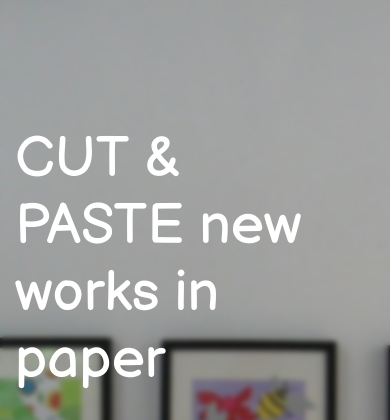
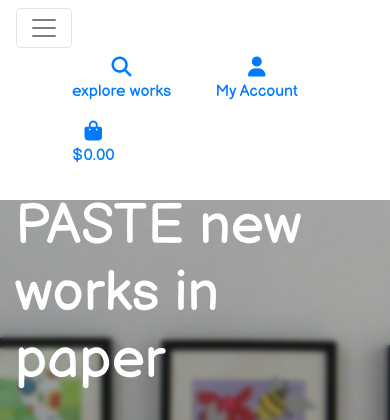
Before and after one commit to antfromano/milestone-project-4, a Django app: page / in a window 390 px wide. Shown: the top 420 px of the page. Run offline with Django 3.2, Linux system fonts and the light colour scheme; some libraries are stand-ins or nearby versions.

Commit message:
added mobile and main navbar

```diff
--- a/milestone_project_4/settings.py
+++ b/milestone_project_4/settings.py
@@ -142,7 +142,6 @@ USE_L10N = True
 
 USE_TZ = True
 
-
 # Static files (CSS, JavaScript, Images)
 # https://docs.djangoproject.com/en/3.0/howto/static-files/
 
--- a/templates/base.html
+++ b/templates/base.html
@@ -34,7 +34,6 @@
 
     <title>ancraft {% block extra_title %}{% endblock %}</title>
     <link rel="icon" type="image/x-icon" href="">
-
   </head>
   <body>
   <!-- Header -->
@@ -98,6 +97,16 @@
             </li>
         </ul>
     </div>
+    <div class="col-12 col-lg-4 my-auto py-1 py-lg-0"></div>
+  </div>
+  <div class="row bg-white">
+      <nav class="navbar navbar-expand-lg navbar-light w-100">
+          <button class="navbar-toggler" type="button" data-toggle="collapse" data-target="#main-nav" aria-controls="main-nav" aria-expanded="false" aria-label="Toggle navigation">
+              <span class="navbar-toggler-icon"></span>
+          </button>
+          {% include 'includes/mobile-top-header.html' %}
+          {% include 'includes/main-nav.html' %}
+      </nav>
   </div>
 </header>
 
--- /dev/null
+++ b/templates/includes/main-nav.html
@@ -0,0 +1,50 @@
+<div class="collapse navbar-collapse" id="main-nav">
+    <ul class="navbar-nav w-auto mx-auto">
+        <li class="nav-item dropdown">
+            <a class="logo-font font-weight-bold nav-link text-black mr-5" href="#" id="all-products-link" data-toggle="dropdown" aria-haspopup="true" aria-expanded="false">
+                All Works
+            </a>
+            <div class="dropdown-menu border-0" aria-labelledby="all-products-link">
+                <a href="" class="dropdown-item">By Price</a>
+                <a href="" class="dropdown-item ">By Rating</a>
+                <a href="" class="dropdown-item ">By Category</a>
+                <a href="" class="dropdown-item">All Works</a>
+            </div>
+        </li>
+
+        <li class="nav-item dropdown">
+            <a class="logo-font font-weight-bold nav-link text-black mr-5" href="#" id="clothing-link" data-toggle="dropdown" aria-haspopup="true" aria-expanded="false">
+                Clothing
+            </a>
+            <div class="dropdown-menu border-0" aria-labelledby="clothing-link">
+                <a href="" class="dropdown-item">Activewear &amp; Essentials</a>
+                <a href="" class="dropdown-item">Jeans</a>
+                <a href="" class="dropdown-item">Shirts</a>
+                <a href="" class="dropdown-item">All Clothing</a>
+            </div>
+        </li>
+
+        <li class="nav-item dropdown">
+            <a class="logo-font font-weight-bold nav-link text-black mr-5" href="#" id="homeware-link" data-toggle="dropdown" aria-haspopup="true" aria-expanded="false">
+                Homeware
+            </a>
+            <div class="dropdown-menu border-0" aria-labelledby="homeware-link">
+                <a href="" class="dropdown-item">Bed &amp; Bath</a>
+                <a href="" class="dropdown-item">Kitchen &amp; Dining</a>
+                <a href="" class="dropdown-item">All Homeware</a>
+            </div>
+        </li>
+
+        <li class="nav-item dropdown">
+            <a class="logo-font font-weight-bold nav-link text-black" href="#" id="specials-link" data-toggle="dropdown" aria-haspopup="true" aria-expanded="false">
+                Special Offers
+            </a>
+            <div class="dropdown-menu border-0" aria-labelledby="specials-link">
+                <a href="" class="dropdown-item">New Arrivals</a>
+                <a href="" class="dropdown-item">Deals</a>
+                <a href="" class="dropdown-item">Clearance</a>
+                <a href="" class="dropdown-item">All Specials</a>
+            </div>
+        </li>
+    </ul>
+</div>
--- /dev/null
+++ b/templates/includes/mobile-top-header.html
@@ -0,0 +1,61 @@
+<ul>
+    <!-- button for search bar -->
+    <li class="list-inline-item">
+      <a class="text-black nav-link d-block d-lg-none" href="#" id="mobile-search" data-toggle="dropdown" aria-haspopup="true" aria-expanded="false">
+          <div class="text-center">
+              <div><i class="fas fa-search fa-lg"></i></div>
+              <p class="my-0">explore works</p>
+          </div>
+      </a>
+      <div class="dropdown-menu border-0 w-100 p-3 rounded-0 my-0" aria-labelledby="mobile-search">
+          <form class="form" method="GET" action="">
+              <div class="input-group w-100">
+                  <input class="form-control border border-black rounded-0" type="text" name="q" placeholder="explore works">
+                  <div class="input-group-append">
+                      <button class="form-control form-control btn btn-black border border-black rounded-0" type="submit">
+                          <span class="icon">
+                              <i class="fas fa-search"></i>
+                          </span>
+                      </button>
+                  </div>
+              </div>
+          </form>
+      </div>
+  </li>
+  <!-- button for my account dropdown -->
+  <li class="list-inline-item dropdown">
+      <a class="text-black nav-link d-block d-lg-none" href="#" id="user-options" data-toggle="dropdown" aria-haspopup="true" aria-expanded="false">
+          <div class="text-center">
+              <div><i class="fas fa-user fa-lg"></i></div>
+              <p class="my-0">My Account</p>
+          </div>
+      </a>
+      <div class="dropdown-menu border-0" aria-labelledby="user-options">
+          {% if request.user.is_authenticated %}
+              {% if request.user.is_superuser %}
+                  <a href="{% url 'account_logout' %}" class="dropdown-item">Product Management</a>
+              {% endif %}
+              <a href="" class="dropdown-item">My Profile</a>
+              <a href="{% url 'account_logout' %}" class="dropdown-item">Logout</a>
+          {% else %}
+              <a href="{% url 'account_signup' %}" class="dropdown-item">Register</a>
+              <a href="{% url 'account_login' %}" class="dropdown-item">Login</a>
+          {% endif %}
+      </div>
+  </li>
+  <!-- button to access shopping bag -->
+  <li class="list-inline-item">
+      <a class="{% if grand_total %}text-primary font-weight-bold{% else %}text-black{% endif %} nav-link d-block d-lg-none" href="">
+          <div class="text-center">
+              <div><i class="fas fa-shopping-bag fa-lg"></i></div>
+              <p class="my-0">
+                  {% if grand_total %}
+                      ${{ grand_total|floatformat:2 }}
+                  {% else %}
+                      $0.00
+                  {% endif %}
+              </p>
+          </div>
+      </a>
+    </li>
+  </ul>
```
